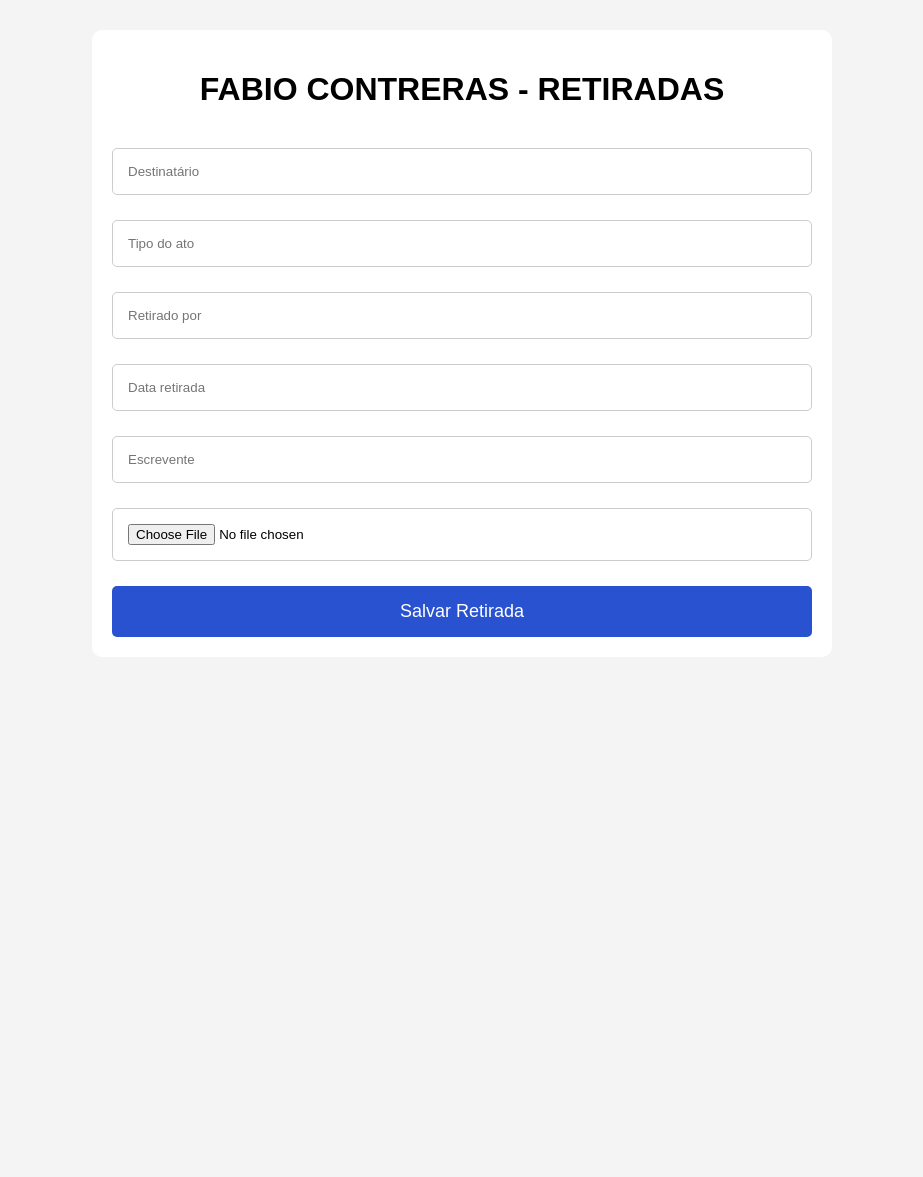
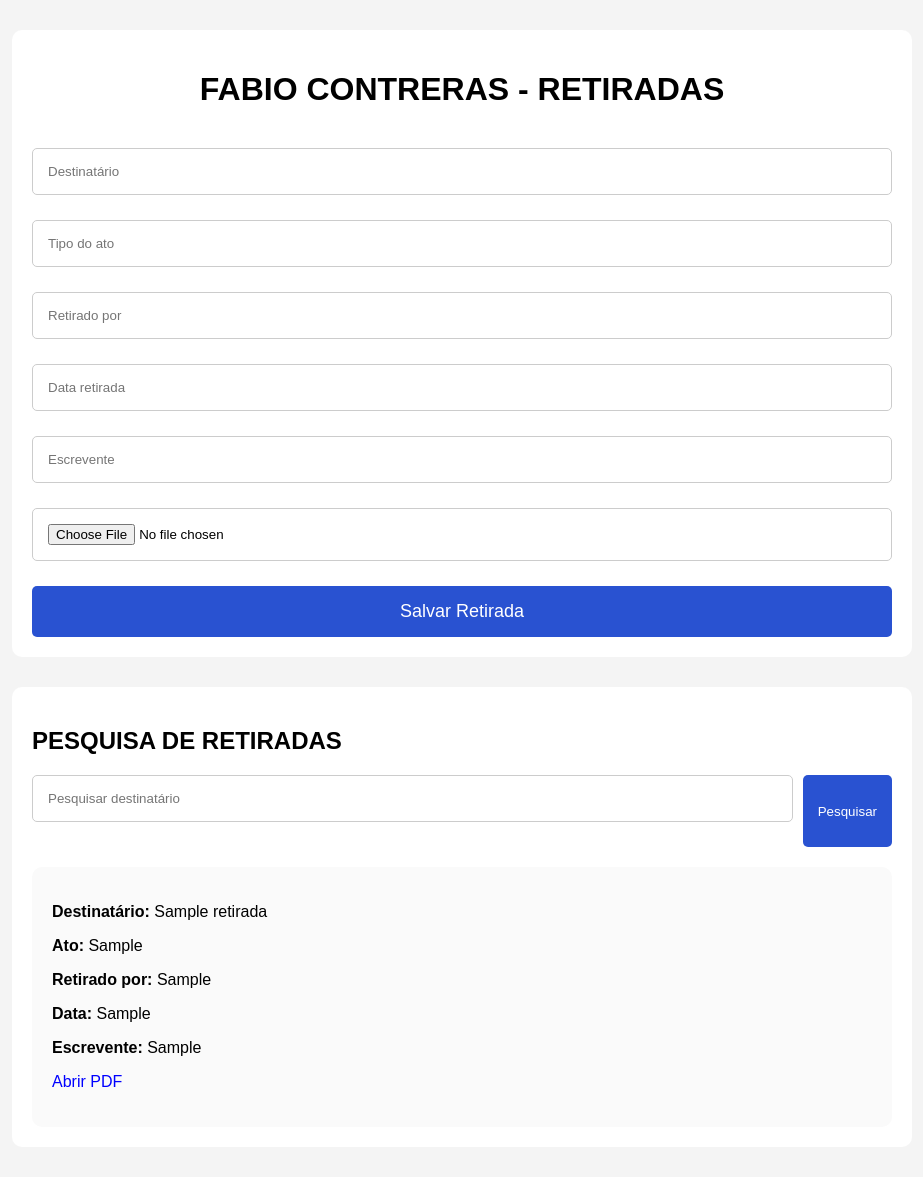
Before and after one commit to puntax23-svg/retiradas-cartorio, a Flask app: page / in a window 1280 px wide. Shown: the whole page, without its empty margins (178-1101 px from the left). Before the commit the page ends 637 px from the top, so only its background shows below. Run offline with Flask 3, Linux system fonts and the light colour scheme; tables that the repository leaves empty hold one stand-in row (values such as "Sample post").

Commit message:
Update index.html

```diff
--- a/templates/index.html
+++ b/templates/index.html
@@ -12,20 +12,30 @@
         body{
             font-family: Arial;
             background: #f4f4f4;
+            margin: 0;
+            padding: 0;
         }
 
         .container{
-            width: 700px;
+            width: 900px;
             margin: auto;
+            margin-top: 30px;
+        }
+
+        .box{
             background: white;
             padding: 20px;
-            margin-top: 30px;
             border-radius: 10px;
+            margin-bottom: 30px;
         }
 
         h1{
             text-align: center;
             margin-bottom: 40px;
+        }
+
+        h2{
+            margin-bottom: 20px;
         }
 
         input{
@@ -38,18 +48,38 @@
         }
 
         button{
-            width: 100%;
             padding: 15px;
             background: #2952d1;
             color: white;
             border: none;
             border-radius: 5px;
-            font-size: 18px;
             cursor: pointer;
         }
 
         button:hover{
             background: #1d3ea3;
+        }
+
+        .salvar{
+            width: 100%;
+            font-size: 18px;
+        }
+
+        .pesquisa-form{
+            display: flex;
+            gap: 10px;
+        }
+
+        .resultado{
+            background: #fafafa;
+            border-radius: 10px;
+            padding: 20px;
+            margin-top: 20px;
+        }
+
+        a{
+            color: blue;
+            text-decoration: none;
         }
 
     </style>
@@ -59,6 +89,10 @@
 <body>
 
     <div class="container">
+
+        <!-- CADASTRO -->
+
+        <div class="box">
 
             <h1>FABIO CONTRERAS - RETIRADAS</h1>
 
@@ -101,10 +135,12 @@
                 <input
                     type="file"
                     name="arquivo"
-                required
                 >
 
-            <button type="submit">
+                <button
+                    type="submit"
+                    class="salvar"
+                >
                     Salvar Retirada
                 </button>
 
@@ -112,6 +148,68 @@
 
         </div>
 
+
+        <!-- PESQUISA -->
+
+        <div class="box">
+
+            <h2>PESQUISA DE RETIRADAS</h2>
+
+            <form
+                action="/"
+                method="GET"
+                class="pesquisa-form"
+            >
+
+                <input
+                    type="text"
+                    name="termo"
+                    placeholder="Pesquisar destinatário"
+                    value="{{ termo }}"
+                >
+
+                <button type="submit">
+                    Pesquisar
+                </button>
+
+            </form>
+
+
+            {% for item in dados %}
+
+            <div class="resultado">
+
+                <p><b>Destinatário:</b> {{ item[1] }}</p>
+
+                <p><b>Ato:</b> {{ item[2] }}</p>
+
+                <p><b>Retirado por:</b> {{ item[3] }}</p>
+
+                <p><b>Data:</b> {{ item[4] }}</p>
+
+                <p><b>Escrevente:</b> {{ item[5] }}</p>
+
+                {% if item[6] %}
+
+                <p>
+                    <a
+                        href="/uploads/{{ item[6] }}"
+                        target="_blank"
+                    >
+                        Abrir PDF
+                    </a>
+                </p>
+
+                {% endif %}
+
+            </div>
+
+            {% endfor %}
+
+        </div>
+
+    </div>
+
 </body>
 
 </html>
```
Lines whose indentation alone changed are shown as unchanged.
